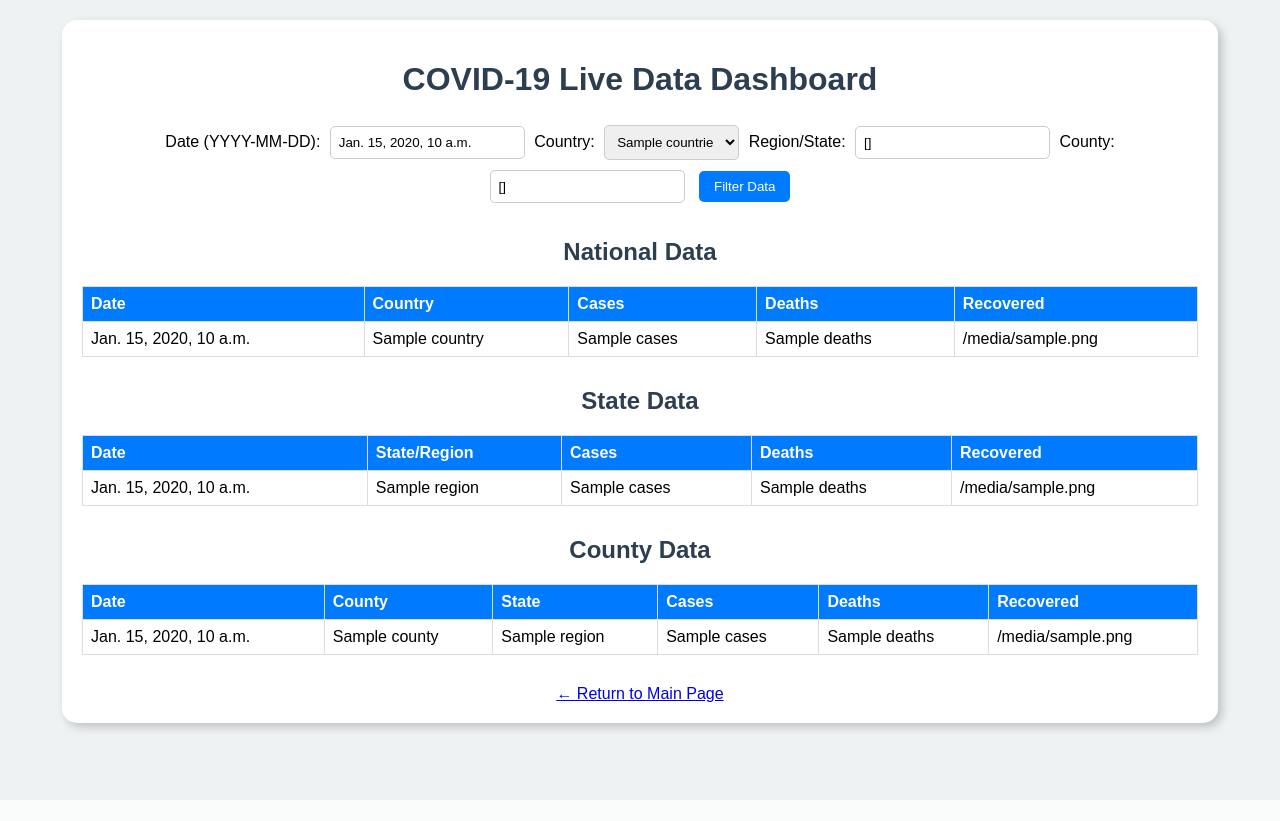
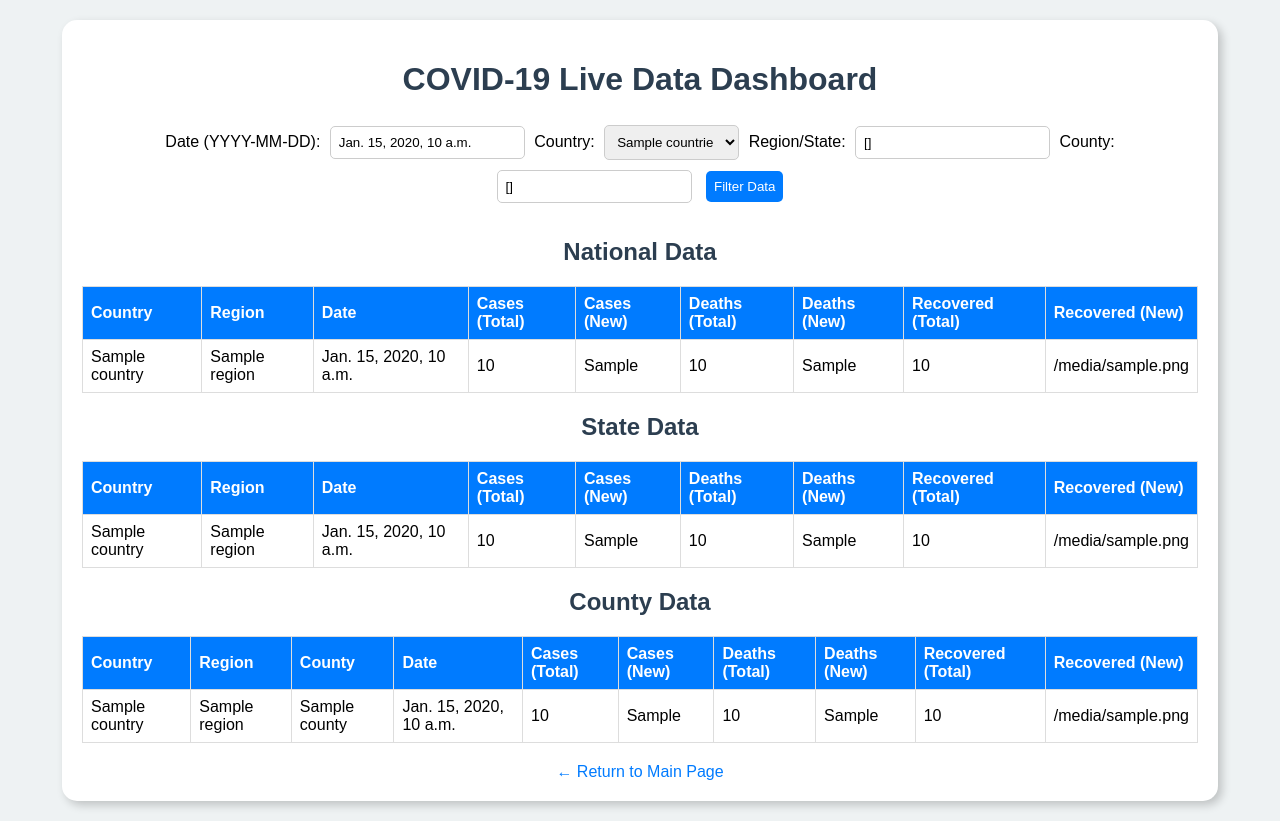
Before and after one commit to LuSilverX/Covid19-Data-Vis, a Django app: template covid19_project/data_handler/templates/live_dashboard.html in a window 1280 px wide. Before the commit the page ends 736 px from the top, so only its background shows below. Run offline with Django 5.2, Linux system fonts and the light colour scheme; the template is opened without the code that fills it: most values are stand-ins (such as "Sample title", 1, 10 or a date in 2020).

```diff
--- a/covid19_project/data_handler/templates/live_dashboard.html
+++ b/covid19_project/data_handler/templates/live_dashboard.html
@@ -10,42 +10,39 @@
       margin: 0;
       padding: 20px;
     }
-    h1, h2 {
-      color: #2c3e50;
-      text-align: center;
-    }
     .container {
+      max-width: 1200px;
       width: 90%;
-      max-width: 1200px;
       margin: auto;
+      background: #fff;
       padding: 20px;
-      background: white;
       border-radius: 15px;
       box-shadow: 4px 4px 10px rgba(0, 0, 0, 0.2);
+    }
+    h1, h2 {
+      text-align: center;
+      color: #2c3e50;
     }
     form {
       text-align: center;
       margin-bottom: 30px;
     }
-    form input, form select {
+    form input, form select, form button {
       padding: 8px;
       margin: 5px;
       border: 1px solid #ccc;
       border-radius: 5px;
     }
     form button {
-      padding: 8px 15px;
-      margin: 5px;
+      background-color: #007bff;
+      color: #fff;
       border: none;
-      border-radius: 5px;
-      background-color: #007bff;
-      color: white;
       cursor: pointer;
     }
     table {
       width: 100%;
       border-collapse: collapse;
-      margin-bottom: 30px;
+      margin-bottom: 20px;
     }
     th, td {
       border: 1px solid #ddd;
@@ -67,7 +64,34 @@
       text-align: center;
       margin-bottom: 20px;
     }
+    .back-link {
+      display: block;
+      text-align: center;
+      margin-top: 20px;
+      text-decoration: none;
+      color: #007bff;
+    }
+    .pagination {
+      margin-top: 10px;
+      text-align: center;
+    }
+    .pagination button {
+      padding: 5px 10px;
+      margin: 2px;
+      text-decoration: none;
+      border: 1px solid #007bff;
+      color: #007bff;
+      border-radius: 5px;
+      background-color: #fff;
+      cursor: pointer;
+      font-size: 14px;
+    }
+    .pagination button.active {
+      background-color: #007bff;
+      color: white;
+    }
   </style>
+  <script src="https://code.jquery.com/jquery-3.6.0.min.js"></script>
 </head>
 <body>
   <div class="container">
@@ -98,92 +122,220 @@
       <button type="submit">Filter Data</button>
     </form>
 
-    <!-- National Data Table -->
+    <!-- National Data Section -->
     <h2>National Data</h2>
-    {% if national_data %}
     <table>
       <thead>
         <tr>
+          <th>Country</th>
+          <th>Region</th>
           <th>Date</th>
-            <th>Country</th>
-            <th>Cases</th>
-            <th>Deaths</th>
-            <th>Recovered</th>
+          <th>Cases (Total)</th>
+          <th>Cases (New)</th>
+          <th>Deaths (Total)</th>
+          <th>Deaths (New)</th>
+          <th>Recovered (Total)</th>
+          <th>Recovered (New)</th>
         </tr>
       </thead>
-        <tbody>
+      <tbody id="national-data-tbody">
         {% for entry in national_data %}
           <tr>
+            <td>{{ entry.country }}</td>
+            <td>{{ entry.region }}</td>
             <td>{{ entry.date }}</td>
-              <td>{{ entry.country }}</td>
-              <td>{{ entry.cases }}</td>
-              <td>{{ entry.deaths }}</td>
-              <td>{{ entry.recovered }}</td>
+            <td>{{ entry.cases_total }}</td>
+            <td>{{ entry.cases_new }}</td>
+            <td>{{ entry.deaths_total }}</td>
+            <td>{{ entry.deaths_new }}</td>
+            <td>{{ entry.recovered_total }}</td>
+            <td>{{ entry.recovered_new }}</td>
           </tr>
         {% endfor %}
       </tbody>
     </table>
-    {% else %}
-      <p style="text-align:center;">No national data available.</p>
-    {% endif %}
+    <div class="pagination" id="national-pagination-container"></div>
 
-    <!-- State Data Table (for US) -->
-    {% if state_data %}
+    <!-- State Data Section -->
     <h2>State Data</h2>
     <table>
       <thead>
         <tr>
+          <th>Country</th>
+          <th>Region</th>
           <th>Date</th>
-            <th>State/Region</th>
-            <th>Cases</th>
-            <th>Deaths</th>
-            <th>Recovered</th>
+          <th>Cases (Total)</th>
+          <th>Cases (New)</th>
+          <th>Deaths (Total)</th>
+          <th>Deaths (New)</th>
+          <th>Recovered (Total)</th>
+          <th>Recovered (New)</th>
         </tr>
       </thead>
-        <tbody>
+      <tbody id="state-data-tbody">
         {% for entry in state_data %}
           <tr>
+            <td>{{ entry.country }}</td>
+            <td>{{ entry.region }}</td>
             <td>{{ entry.date }}</td>
-              <td>{{ entry.region }}</td>
-              <td>{{ entry.cases }}</td>
-              <td>{{ entry.deaths }}</td>
-              <td>{{ entry.recovered }}</td>
+            <td>{{ entry.cases_total }}</td>
+            <td>{{ entry.cases_new }}</td>
+            <td>{{ entry.deaths_total }}</td>
+            <td>{{ entry.deaths_new }}</td>
+            <td>{{ entry.recovered_total }}</td>
+            <td>{{ entry.recovered_new }}</td>
           </tr>
         {% endfor %}
       </tbody>
     </table>
-    {% endif %}
+    <div class="pagination" id="state-pagination-container"></div>
 
-    <!-- County Data Table (for US) -->
-    {% if county_data %}
+    <!-- County Data Section -->
     <h2>County Data</h2>
     <table>
       <thead>
         <tr>
+          <th>Country</th>
+          <th>Region</th>
+          <th>County</th>
           <th>Date</th>
-            <th>County</th>
-            <th>State</th>
-            <th>Cases</th>
-            <th>Deaths</th>
-            <th>Recovered</th>
+          <th>Cases (Total)</th>
+          <th>Cases (New)</th>
+          <th>Deaths (Total)</th>
+          <th>Deaths (New)</th>
+          <th>Recovered (Total)</th>
+          <th>Recovered (New)</th>
         </tr>
       </thead>
-        <tbody>
+      <tbody id="county-data-tbody">
         {% for entry in county_data %}
           <tr>
+            <td>{{ entry.country }}</td>
+            <td>{{ entry.region }}</td>
+            <td>{{ entry.county }}</td>
             <td>{{ entry.date }}</td>
-              <td>{{ entry.county }}</td>
-              <td>{{ entry.region }}</td>
-              <td>{{ entry.cases }}</td>
-              <td>{{ entry.deaths }}</td>
-              <td>{{ entry.recovered }}</td>
+            <td>{{ entry.cases_total }}</td>
+            <td>{{ entry.cases_new }}</td>
+            <td>{{ entry.deaths_total }}</td>
+            <td>{{ entry.deaths_new }}</td>
+            <td>{{ entry.recovered_total }}</td>
+            <td>{{ entry.recovered_new }}</td>
           </tr>
         {% endfor %}
       </tbody>
     </table>
-    {% endif %}
+    <div class="pagination" id="county-pagination-container"></div>
 
-    <a href="{% url 'main' %}" style="display: block; text-align: center; margin-top: 20px;">← Return to Main Page</a>
+    <a class="back-link" href="{% url 'main' %}">← Return to Main Page</a>
   </div>
+
+  <script>
+    // Global page state
+    let nationalCurrentPage = {{ national_pagination.current_page|default:"1" }};
+    let stateCurrentPage = {{ state_pagination.current_page|default:"1" }};
+    let countyCurrentPage = {{ county_pagination.current_page|default:"1" }};
+
+    // Global cache for AJAX responses
+    const cache = {};
+
+    // Function to load data via AJAX
+    function loadData() {
+      const key = `national=${nationalCurrentPage}&state=${stateCurrentPage}&county=${countyCurrentPage}`;
+      if (cache[key]) {
+        updateAllTables(cache[key]);
+        return;
+      }
+      $.ajax({
+        url: `/live_data/?date={{ selected_date }}&country={{ selected_country }}&region={{ selected_region }}&county={{ selected_county }}&national_page=${nationalCurrentPage}&state_page=${stateCurrentPage}&county_page=${countyCurrentPage}`,
+        method: 'GET',
+        success: function(response) {
+          cache[key] = response;
+          updateAllTables(response);
+        }
+      });
+    }
+
+    // Update all tables and pagination
+    function updateAllTables(response) {
+      const nationalData = $(response).find('#national-data-tbody').html();
+      const stateData = $(response).find('#state-data-tbody').html();
+      const countyData = $(response).find('#county-data-tbody').html();
+
+      $('#national-data-tbody').html(nationalData);
+      $('#state-data-tbody').html(stateData);
+      $('#county-data-tbody').html(countyData);
+
+      updatePagination('national', {
+        has_previous: {{ national_pagination.has_previous|lower }},
+        has_next: {{ national_pagination.has_next|lower }},
+        current_page: nationalCurrentPage,
+        total_pages: {{ national_pagination.total_pages }}
+      });
+      updatePagination('state', {
+        has_previous: {{ state_pagination.has_previous|lower }},
+        has_next: {{ state_pagination.has_next|lower }},
+        current_page: stateCurrentPage,
+        total_pages: {{ state_pagination.total_pages }}
+      });
+      updatePagination('county', {
+        has_previous: {{ county_pagination.has_previous|lower }},
+        has_next: {{ county_pagination.has_next|lower }},
+        current_page: countyCurrentPage,
+        total_pages: {{ county_pagination.total_pages }}
+      });
+    }
+
+    // Update pagination controls
+    function updatePagination(dataset, pagination) {
+      let containerId = '';
+      let currentPage = pagination.current_page;
+      if (dataset === 'national') {
+        containerId = '#national-pagination-container';
+      } else if (dataset === 'state') {
+        containerId = '#state-pagination-container';
+      } else if (dataset === 'county') {
+        containerId = '#county-pagination-container';
+      }
+      const container = $(containerId);
+      container.empty();
+
+      if (pagination.has_previous) {
+        container.append(`<button onclick="setPage('${dataset}', 1)">First</button>`);
+        container.append(`<button onclick="setPage('${dataset}', ${currentPage - 1})">← Previous</button>`);
+      }
+
+      const lower = Math.max(1, pagination.current_page - 4);
+      const upper = Math.min(pagination.total_pages, pagination.current_page + 4);
+      for (let i = lower; i <= upper; i++) {
+        if (i === pagination.current_page) {
+          container.append(`<button class="active">${i}</button>`);
+        } else {
+          container.append(`<button onclick="setPage('${dataset}', ${i})">${i}</button>`);
+        }
+      }
+
+      if (pagination.has_next) {
+        container.append(`<button onclick="setPage('${dataset}', ${currentPage + 1})">Next →</button>`);
+        container.append(`<button onclick="setPage('${dataset}', ${pagination.total_pages})">Last</button>`);
+      }
+    }
+
+    // Set page and reload data
+    function setPage(dataset, page) {
+      if (dataset === 'national') {
+        nationalCurrentPage = page;
+      } else if (dataset === 'state') {
+        stateCurrentPage = page;
+      } else if (dataset === 'county') {
+        countyCurrentPage = page;
+      }
+      loadData();
+    }
+
+    // Initial load
+    $(document).ready(function() {
+      loadData();
+    });
+  </script>
 </body>
 </html>
```
Also changed, not shown: covid19_project/data_handler/views.py (+184 -69 lines). Lines whose indentation alone changed are shown as unchanged.
